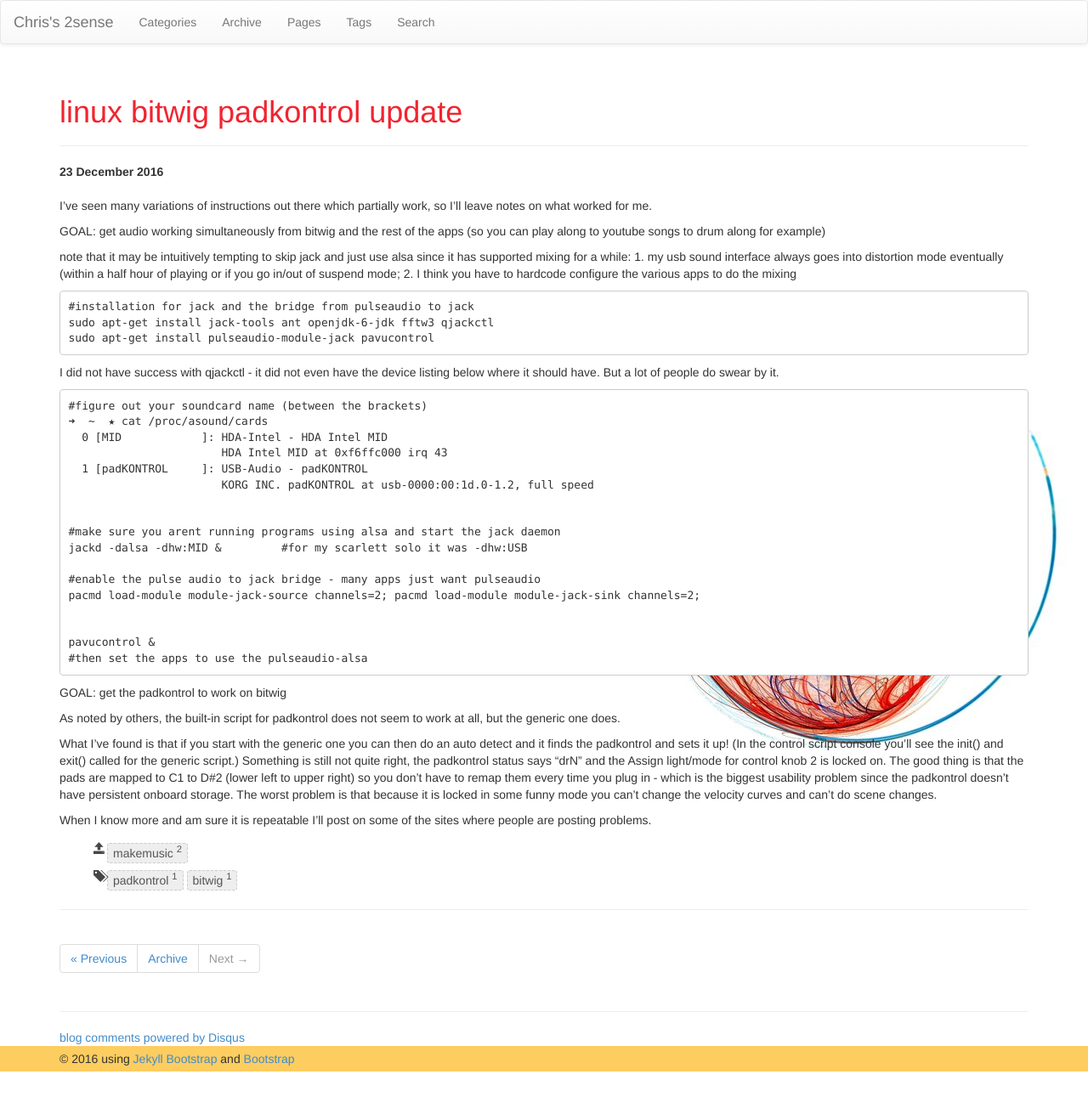
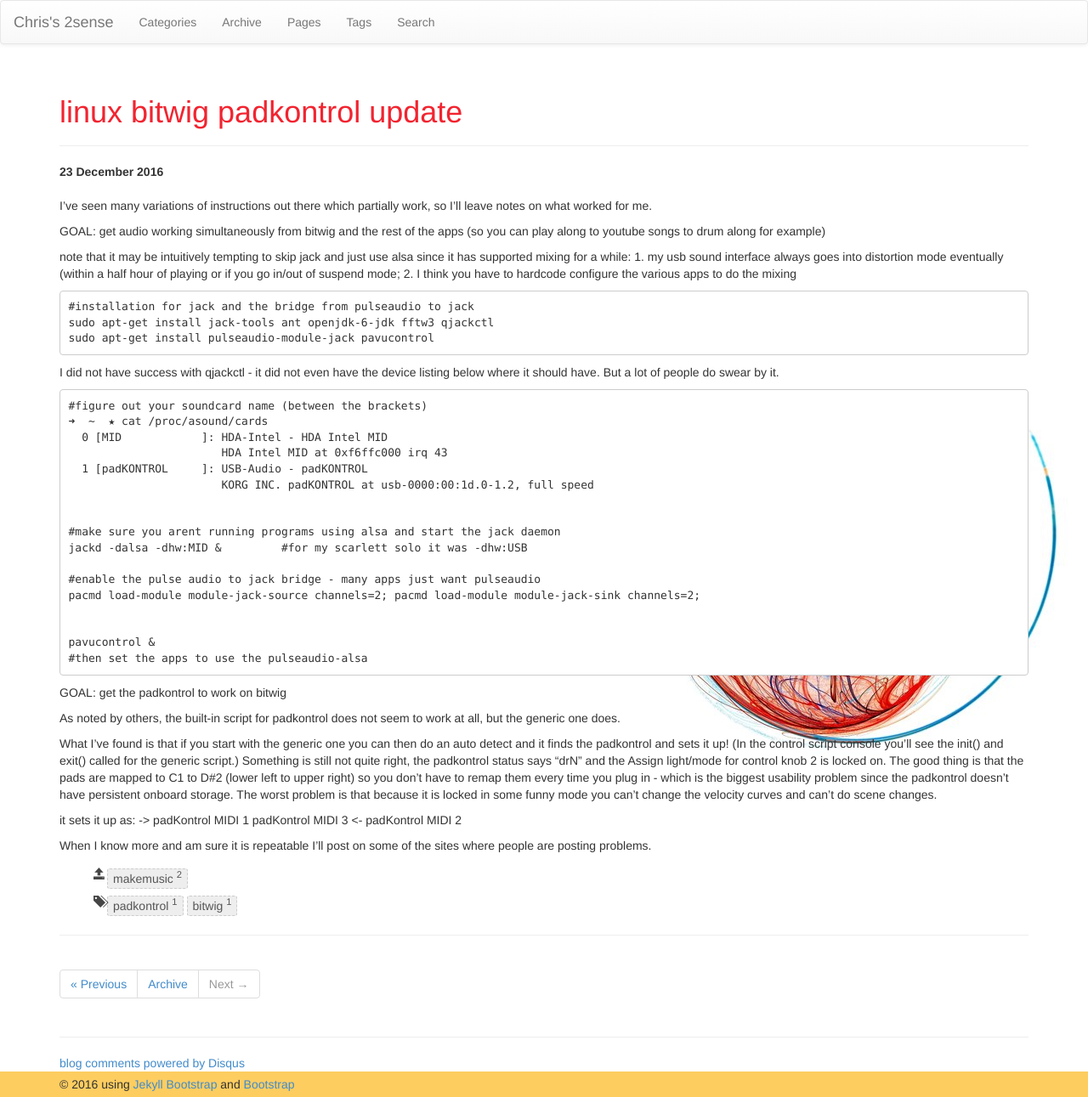
Before and after one commit to faizanvahevaria/chrisamow.github.io, a Jekyll site: the page built from _posts/2016-12-23-linux-bitwig-padkontrol-update.md, in a window 1280 px wide. Shown: the whole page at 85% size. Built offline with Jekyll 4.4.1, drawn with Linux system fonts in a browser that asks for light colours; nearby versions of some CDN libraries; comment, search, counter and statistics services are not loaded; before the commit the page ends 1261 px from its top, so only the background shows below that.

Commit message:
blog content

```diff
--- a/_posts/2016-12-23-linux-bitwig-padkontrol-update.md
+++ b/_posts/2016-12-23-linux-bitwig-padkontrol-update.md
@@ -49,4 +49,9 @@ As noted by others, the built-in script for padkontrol does not seem to work at
 
 What I've found is that if you start with the generic one you can then do an auto detect and it finds the padkontrol and sets it up!  (In the control script console you'll see the init() and exit() called for the generic script.)  Something is still not quite right, the padkontrol status says "drN" and the Assign light/mode for control knob 2 is locked on.  The good thing is that the pads are mapped to C1 to D#2 (lower left to upper right) so you don't have to remap them every time you plug in - which is the biggest usability problem since the padkontrol doesn't have persistent onboard storage.  The worst problem is that because it is locked in some funny mode you can't change the velocity curves and can't do scene changes.
 
+ it sets it up as:
+      -> padKontrol MIDI 1
+         padKontrol MIDI 3
+      <- padKontrol MIDI 2
+
 When I know more and am sure it is repeatable I'll post on some of the sites where people are posting problems.
```
